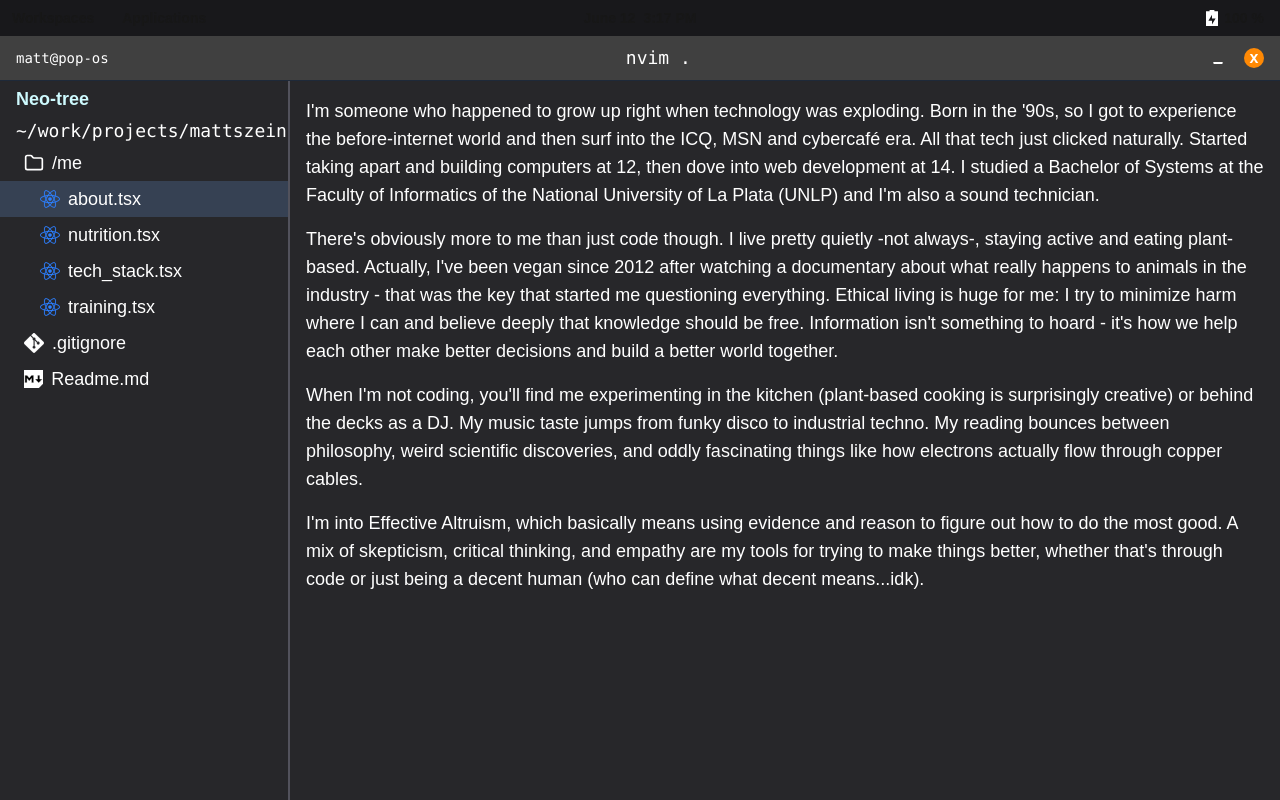
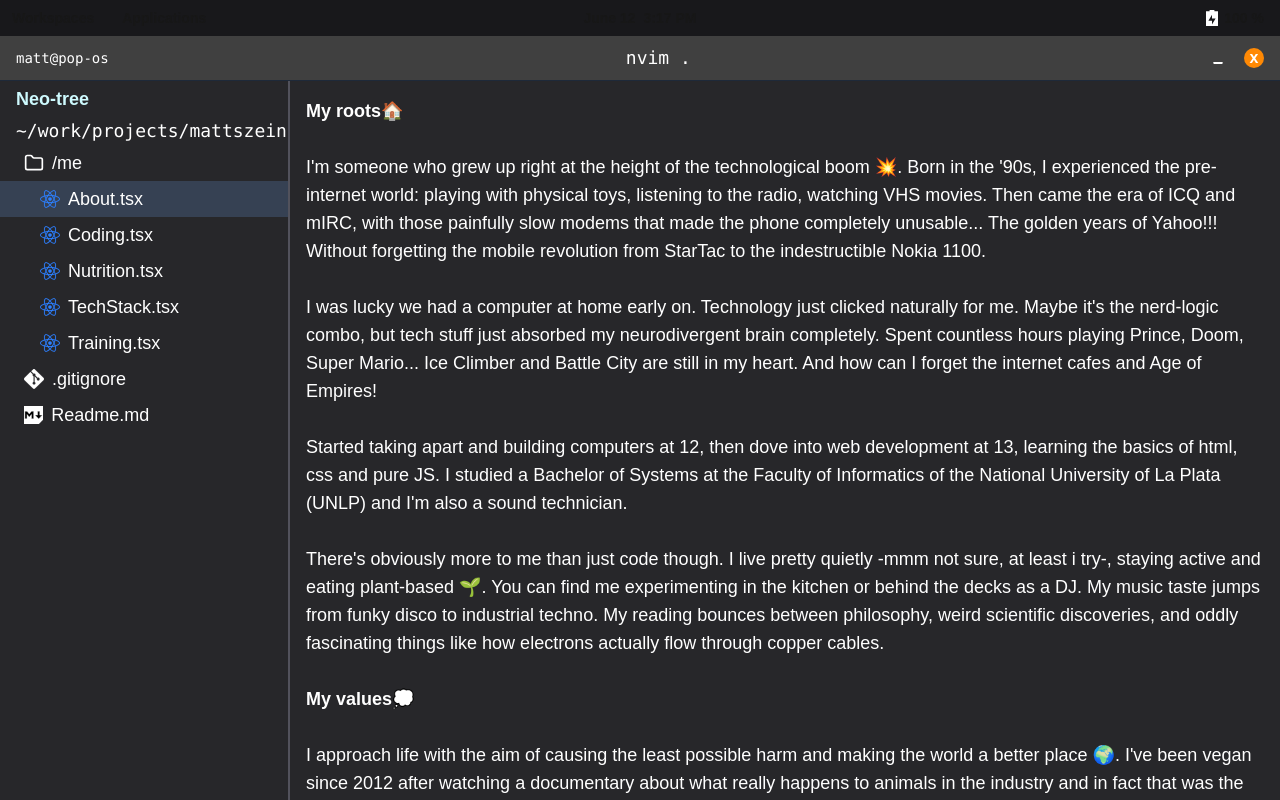
Before and after one commit to mattszein/mattszein, a Next.js app: page /about in a window 1280 px wide. Built offline with nearby package versions, Linux system fonts and the light colour scheme.

Commit message:
add coding content and refactor others

```diff
--- a/app/about/page.tsx
+++ b/app/about/page.tsx
@@ -1,18 +1,33 @@
 export default function About() {
 
   return (
-    <div className="text-lg">
-      <p className="text-white"><span id="cursor-text" className="animate-cursor"></span>
-        {`I'm someone who happened to grow up right when technology was exploding. Born in the '90s, so I got to experience the before-internet world and then surf into the ICQ, MSN and cybercafé era. All that tech just clicked naturally. Started taking apart and building computers at 12, then dove into web development at 14. I studied a Bachelor of Systems at the Faculty of Informatics of the National University of La Plata (UNLP) and I'm also a sound technician.`}
+    <div className="text-lg text-white">
+      <p><strong>{`My roots🏠`}</strong></p>
+      <br />
+      <p><span id="cursor-text" className="animate-cursor"></span>
+        {`I'm someone who grew up right at the height of the technological boom 💥. Born in the '90s, I experienced the pre-internet world: playing with physical toys, listening to the radio, watching VHS movies. Then came the era of ICQ and mIRC, with those painfully slow modems that made the phone completely unusable... The golden years of Yahoo!!! Without forgetting the mobile revolution from StarTac to the indestructible Nokia 1100.`}
       </p>
-      <p className="text-white pt-4">
-        {`There's obviously more to me than just code though. I live pretty quietly -not always-, staying active and eating plant-based. Actually, I've been vegan since 2012 after watching a documentary about what really happens to animals in the industry - that was the key that started me questioning everything. Ethical living is huge for me: I try to minimize harm where I can and believe deeply that knowledge should be free. Information isn't something to hoard - it's how we help each other make better decisions and build a better world together.`}
+      <br />
+      <p>
+        {`I was lucky we had a computer at home early on. Technology just clicked naturally for me. Maybe it's the nerd-logic combo, but tech stuff just absorbed my neurodivergent brain completely. Spent countless hours playing Prince, Doom, Super Mario... Ice Climber and Battle City are still in my heart. And how can I forget the internet cafes and Age of Empires!`}
       </p>
-      <p className="text-white pt-4">
-        {`When I'm not coding, you'll find me experimenting in the kitchen (plant-based cooking is surprisingly creative) or behind the decks as a DJ. My music taste jumps from funky disco to industrial techno. My reading bounces between philosophy, weird scientific discoveries, and oddly fascinating things like how electrons actually flow through copper cables.`}
+      <br />
+      <p>
+        {`Started taking apart and building computers at 12, then dove into web development at 13, learning the basics of html, css and pure JS. I studied a Bachelor of Systems at the Faculty of Informatics of the National University of La Plata (UNLP) and I'm also a sound technician.`}
       </p>
-      <p className="text-white pt-4">
-        {`I'm into Effective Altruism, which basically means using evidence and reason to figure out how to do the most good. A mix of skepticism, critical thinking, and empathy are my tools for trying to make things better, whether that's through code or just being a decent human (who can define what decent means...idk).`}
+      <br />
+      <p>
+        {`There's obviously more to me than just code though. I live pretty quietly -mmm not sure, at least i try-, staying active and eating plant-based 🌱. You can find me experimenting in the kitchen or behind the decks as a DJ. My music taste jumps from funky disco to industrial techno. My reading bounces between philosophy, weird scientific discoveries, and oddly fascinating things like how electrons actually flow through copper cables.`}
+
+      </p>
+      <br />
+      <p><strong>{`My values💭`}</strong></p>
+      <br />
+      <p>
+        {`I approach life with the aim of causing the least possible harm and making the world a better place 🌍. I've been vegan since 2012 after watching a documentary about what really happens to animals in the industry and in fact that was the key that started me questioning everything. I believe deeply that knowledge should be free. Information isn't something to hoard, it's how we rationally use it so we help each other make better decisions.`}
+      </p>
+      <p>
+        {`I'm into Effective Altruism, which basically means using evidence and reason to figure out how to do the most good. A mix of skepticism, critical thinking, and empathy are my tools for trying to make things better, whether that's through code or just being a decent human (who can define what decent means...idk 🤷).`}
       </p>
     </div>
   );
--- a/app/page.tsx
+++ b/app/page.tsx
@@ -30,7 +30,7 @@ export default function Home() {
         {`🎮 Navigate like a developer`}
       </p>
       <p className="pt-4 ">
-        {`This site works differently - instead of clicking with your mouse, you use keyboard keys to move around. It's inspired by how programmers navigate code efficiently. Look for the cursor (that blinking line) on the first letter 'H' - that shows where you are.`}
+        {`This site works differently - instead of clicking with your mouse, you use keyboard keys to move around. It's inspired by how some programmers navigate code efficiently. Look for the cursor (that blinking line) on the first letter 'H' - that shows where you are.`}
       </p>
       <p className="pt-4 font-bold">
         {`Movement Keys (like arrow keys, but faster):`}
@@ -40,17 +40,13 @@ export default function Home() {
       <p>{`k → Move up (same as up arrow)`}</p>
       <p>{`l → Move right (same as right arrow)`}</p>
 
-      <p className="text-white pt-4 font-bold">
-        {`Shortcuts:`}
+      <p className="pt-4 font-bold">
+        {`Action Keys:`}
       </p>
-      <p className="text-white pt-4">
-        {`Space + e: Open menu`}
+      <p className="pt-4">
+        {`Space + e → Open menu`}
       </p>
-      <p className="text-white">
-        {`Enter: open file`}
-      </p>
-
-
+      <p>{`Enter → Open/Select (like clicking)`}</p>
     </div>
   );
 }
--- a/app/ui/link_list.ts
+++ b/app/ui/link_list.ts
@@ -12,10 +12,11 @@ export type LinkTree = Array<{
 
 export const LinkList = [
   { href: "", title: "/me", icon: FolderIcon, level: 0 },
-  { href: "/about", title: "about.tsx", icon: ReactIcon, level: 1 },
-  { href: "/nutrition", title: "nutrition.tsx", icon: ReactIcon, level: 1 },
-  { href: "/tech_stack", title: "tech_stack.tsx", icon: ReactIcon, level: 1 },
-  { href: "/training", title: "training.tsx", icon: ReactIcon, level: 1 },
+  { href: "/about", title: "About.tsx", icon: ReactIcon, level: 1 },
+  { href: "/coding", title: "Coding.tsx", icon: ReactIcon, level: 1 },
+  { href: "/nutrition", title: "Nutrition.tsx", icon: ReactIcon, level: 1 },
+  { href: "/tech_stack", title: "TechStack.tsx", icon: ReactIcon, level: 1 },
+  { href: "/training", title: "Training.tsx", icon: ReactIcon, level: 1 },
   { href: "/gitignore", title: ".gitignore", icon: IgnoreIcon, level: 0 },
   { href: "/", title: "Readme.md", icon: MdIcon, level: 0 },
 ];
```
Also changed, not shown: app/coding/page.tsx (added, +74 -0 lines).
